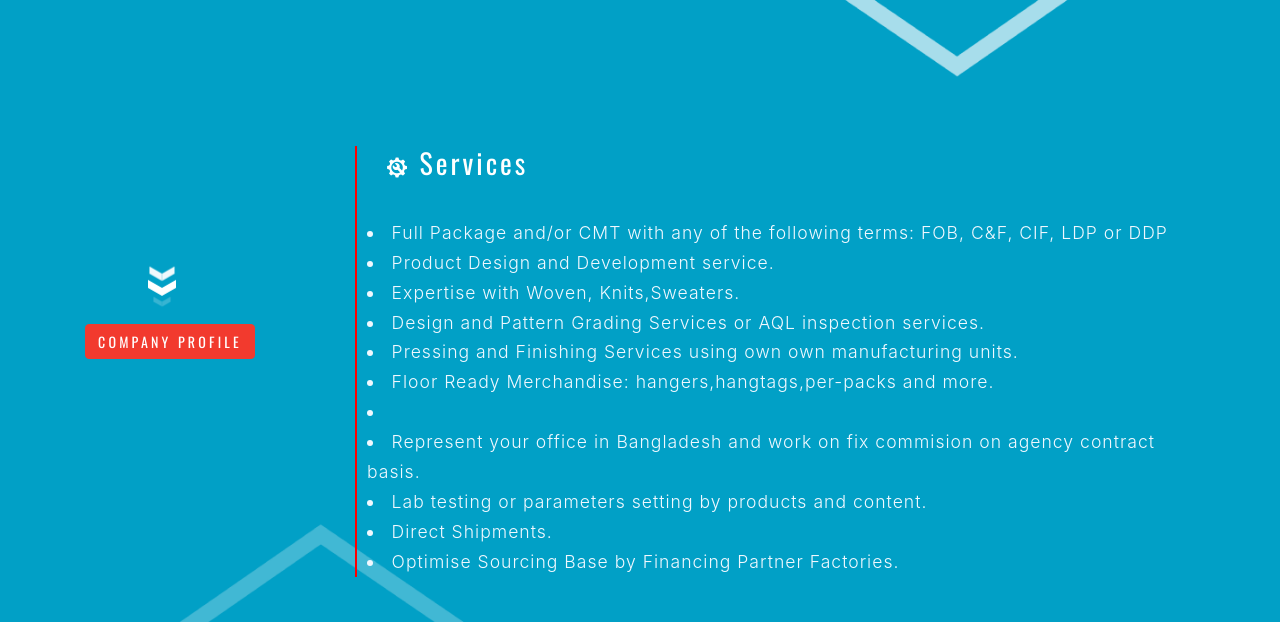
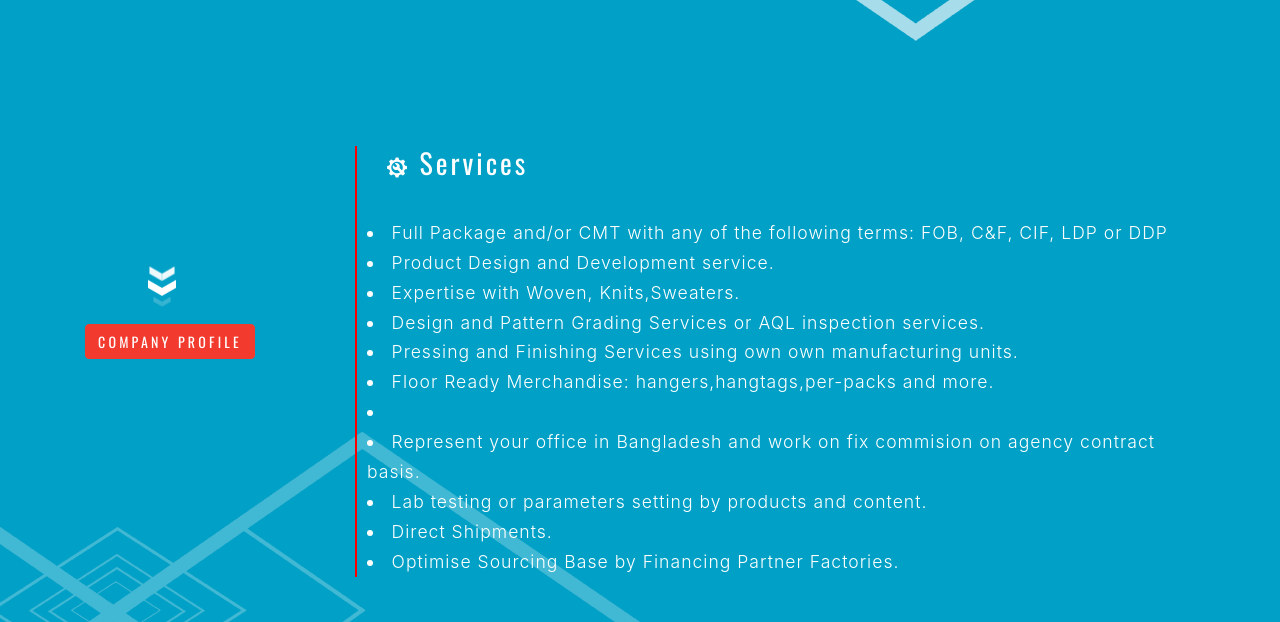
Before and after one commit to abdullahmehraj/matrix.io, a plain HTML site: page index.html in a window 1280 px wide. Shown: the part 206-828 px from the top of the page. Drawn offline with nearby package versions, Linux system fonts and the light colour scheme; files whose address does not match are found by name; a web font is replaced by a local one.

Commit message:
animation

```diff
--- a/css/style.css
+++ b/css/style.css
@@ -1828,7 +1828,7 @@ i:hover{
 
 .bg {
   /* The image used */
-  background-image: url('../images/website%20design-01%20(1).png');
+  background-image: url('../images/background-01.png');
 
   /* Full height */
   height: 100%;
--- a/index.html
+++ b/index.html
@@ -129,11 +129,11 @@
         </div>
       </div>-->
 
-        <div class="row container">
+        <div class="row container" >
         <div class="col-lg-5">
             <br><br><br><br>
-            <h2 style="color: aliceblue;text-align: center">MATRIX PLATFORM LIMITED</h2>
-                <h4 style="color: aliceblue;text-align: center">  MANUFACTURING &amp; SOURCING EXCELLENCE</h4>
+            <h2 style="color: aliceblue;text-align: center" data-aos="fade-up-left">MATRIX PLATFORM LIMITED</h2>
+                <h4 style="color: aliceblue;text-align: center" data-aos="fade-right">  MANUFACTURING &amp; SOURCING EXCELLENCE</h4>
             </div>
         </div>
 
@@ -175,17 +175,17 @@
               <p style="color: aliceblue;letter-spacing: 1px">Provide high quality, on time and competitively priced manufacturing service service to our customer as well as creative and effective solutions to meet the needs of each customer and our platform partners.</p><br>-->
 
               <h3 class="section-title "><b style="letter-spacing: 3px"><i class="flaticon-repairing-service"> </i>   Services</b></h3><br>
-              <li style="color: aliceblue;letter-spacing: 1px">Full Package and/or CMT with any of the following terms: FOB, C&amp;F, CIF, LDP or DDP</li>
-              <li style="color: aliceblue;letter-spacing: 1px">Product Design and Development service.</li>
-              <li style="color: aliceblue;letter-spacing: 1px">Expertise with Woven, Knits,Sweaters.</li>
-              <li style="color: aliceblue;letter-spacing: 1px">Design and Pattern Grading Services or AQL inspection services.</li>
-              <li style="color: aliceblue;letter-spacing: 1px">Pressing and Finishing Services using own own manufacturing units.</li>
-              <li style="color: aliceblue;letter-spacing: 1px">Floor Ready Merchandise: hangers,hangtags,per-packs and more.</li>
-              <li style="color: aliceblue;letter-spacing: 1px"></li>
-              <li style="color: aliceblue;letter-spacing: 1px">Represent your office in Bangladesh and work on fix commision on agency contract basis. </li>
-              <li style="color: aliceblue;letter-spacing: 1px">Lab testing or parameters setting by products and content.</li>
-              <li style="color: aliceblue;letter-spacing: 1px">Direct Shipments.</li>
-              <li style="color: aliceblue;letter-spacing: 1px">Optimise Sourcing Base by Financing Partner Factories.</li>
+              <li style="color: #fff;letter-spacing: 1px">Full Package and/or CMT with any of the following terms: FOB, C&amp;F, CIF, LDP or DDP</li>
+              <li style="color: #fff;letter-spacing: 1px">Product Design and Development service.</li>
+              <li style="color: #fff;letter-spacing: 1px">Expertise with Woven, Knits,Sweaters.</li>
+              <li style="color: #fff;letter-spacing: 1px">Design and Pattern Grading Services or AQL inspection services.</li>
+              <li style="color: #fff;letter-spacing: 1px">Pressing and Finishing Services using own own manufacturing units.</li>
+              <li style="color: #fff;letter-spacing: 1px">Floor Ready Merchandise: hangers,hangtags,per-packs and more.</li>
+              <li style="color: #fff;letter-spacing: 1px"></li>
+              <li style="color: #fff;letter-spacing: 1px">Represent your office in Bangladesh and work on fix commision on agency contract basis. </li>
+              <li style="color: #fff;letter-spacing: 1px">Lab testing or parameters setting by products and content.</li>
+              <li style="color: #fff;letter-spacing: 1px">Direct Shipments.</li>
+              <li style="color: #fff;letter-spacing: 1px">Optimise Sourcing Base by Financing Partner Factories.</li>
 
 
             </div>
```
Also changed, not shown: images/background-01.png (added).
